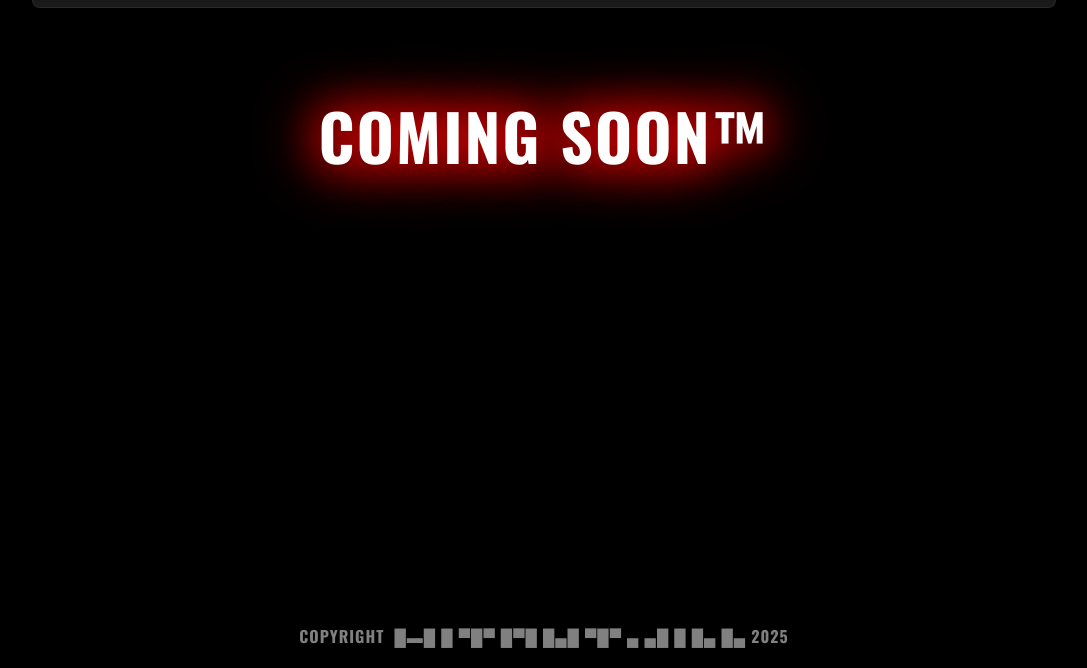
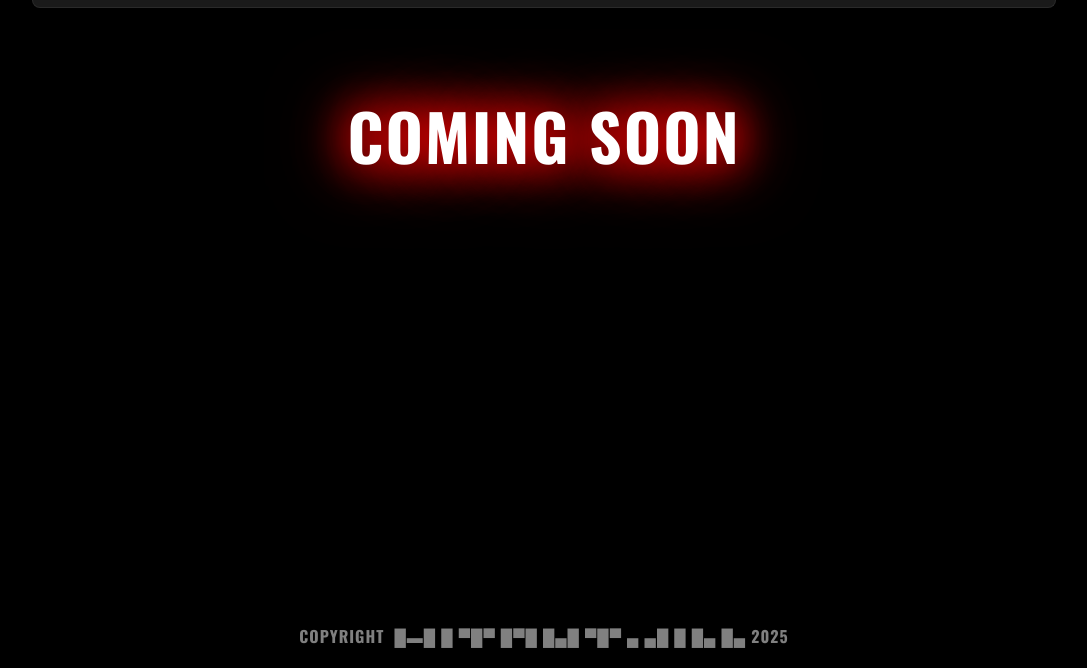
Before and after one commit to tr1fled/ez, a plain HTML site: page hitnut.html in a window 1280 px wide. Shown: the part 132-800 px from the top of the page, without its empty margins (96-1183 px from the left). Drawn offline with nearby package versions, Linux system fonts and the light colour scheme.

Commit message:
Update hitnut.html

```diff
--- a/hitnut.html
+++ b/hitnut.html
@@ -186,7 +186,7 @@
         You are not logged in.
     </div>
 
-    <div class="coming-soon">Coming Soon™</div>
+    <div class="coming-soon">Coming Soon</div>
     <div class="copyright">COPYRIGHT  █▬█ █ ▀█▀ █▀█ █▄█ ▀█▀ ▄ ▄█ █ █▄ █▄ 2025</div>
 </body>
 </html>
```
